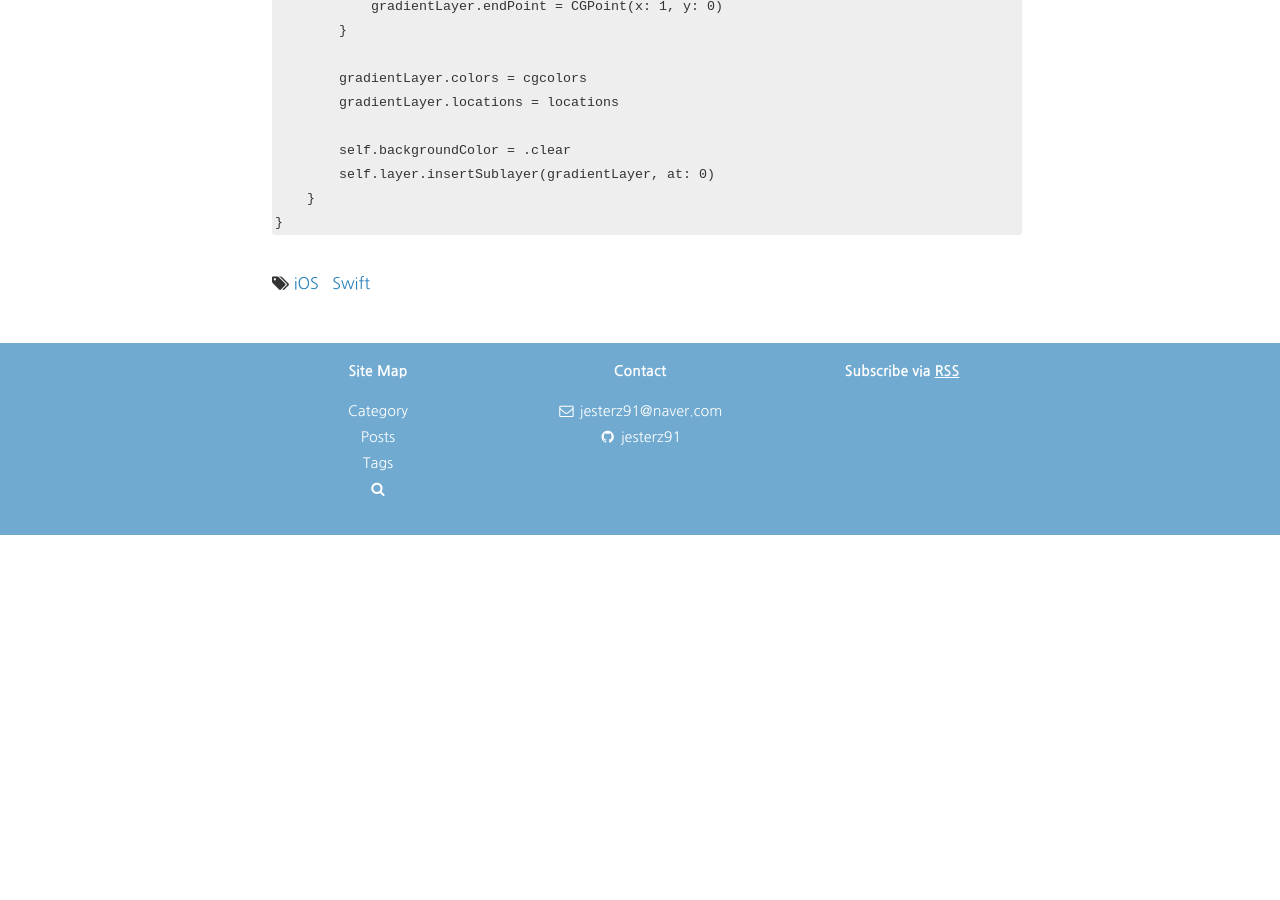
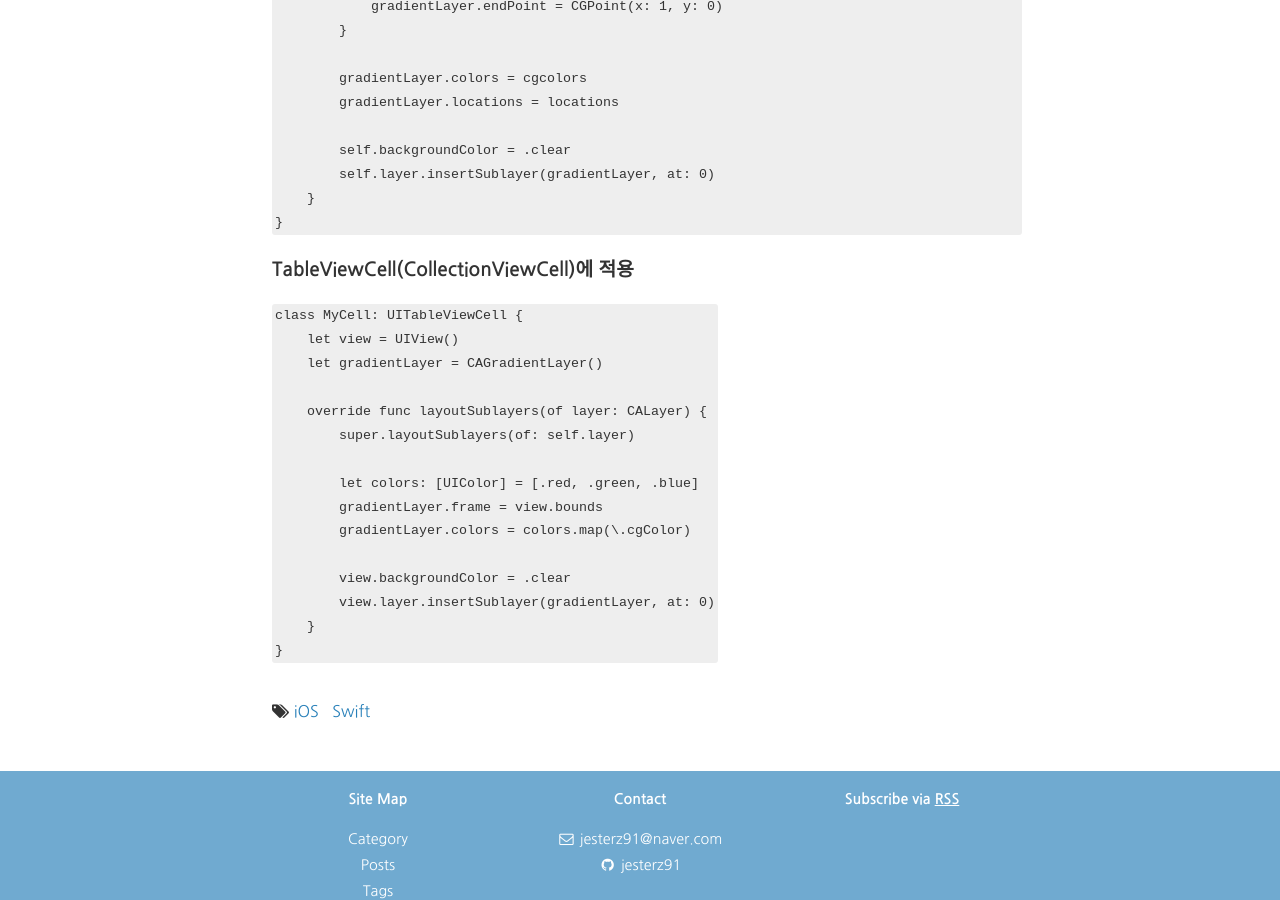
Before and after one commit to jesterz91/jesterz91.github.io, a Jekyll site: the page built from _posts/ios/2021-06-12-ios-gradient.md, in a window 1280 px wide and 900 px high, scrolled down 1759 px. Built offline with Jekyll 4.4.1, drawn with Linux system fonts in a browser that asks for light colours; nearby versions of some CDN libraries; comment, search, counter and statistics services are not loaded; a style sheet for code colours, icons or effects is not loaded; before the commit the page ends 2294 px from its top, so only the background shows below that.

Commit message:
update post

````diff
--- a/_posts/ios/2021-06-12-ios-gradient.md
+++ b/_posts/ios/2021-06-12-ios-gradient.md
@@ -63,3 +63,22 @@ extension UIView {
     }
 }
 ```
+#### TableViewCell(CollectionViewCell)에 적용
+
+```swift
+class MyCell: UITableViewCell {
+    let view = UIView()
+    let gradientLayer = CAGradientLayer()
+
+    override func layoutSublayers(of layer: CALayer) {
+        super.layoutSublayers(of: self.layer)
+
+        let colors: [UIColor] = [.red, .green, .blue]
+        gradientLayer.frame = view.bounds
+        gradientLayer.colors = colors.map(\.cgColor)
+
+        view.backgroundColor = .clear
+        view.layer.insertSublayer(gradientLayer, at: 0)
+    }
+}
+```
````
